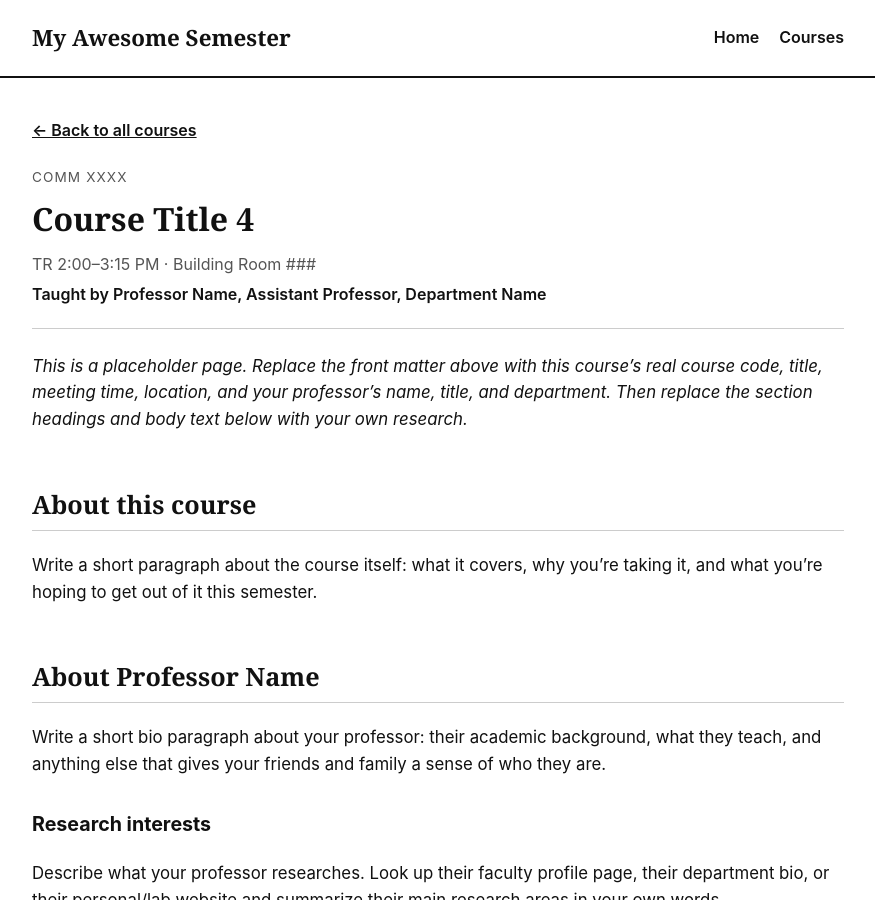
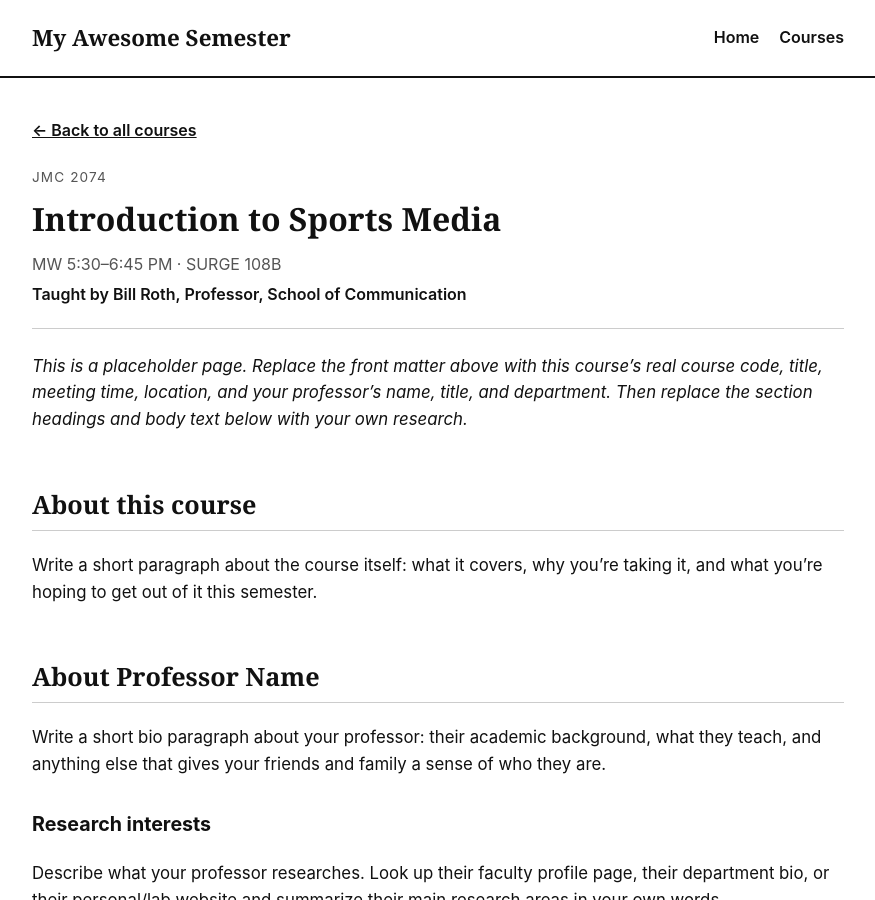
Before and after one commit to Jacobw23-Coder/myawesomesemester, a Jekyll site: the page built from _courses/course-04.md, in a window 1280 px wide and 900 px high. Shown: the whole window, without its empty margins (202-1077 px from the left). Built offline with Jekyll 4.4.1, drawn with Linux system fonts in a browser that asks for light colours.

Commit message:
Update course details for Course 4

```diff
--- a/_courses/course-04.md
+++ b/_courses/course-04.md
@@ -1,12 +1,12 @@
 ---
 course_number: 4
-course_code: "COMM XXXX"
-course_title: "Course Title 4"
-meeting_time: "TR 2:00–3:15 PM"
-location: "Building Room ###"
-instructor_name: "Professor Name"
-instructor_title: "Assistant Professor"
-instructor_department: "Department Name"
+course_code: "JMC 2074"
+course_title: "Introduction to Sports Media"
+meeting_time: "MW 5:30–6:45 PM"
+location: "SURGE 108B"
+instructor_name: "Bill Roth"
+instructor_title: "Professor"
+instructor_department: "School of Communication"
 ---
 
 _This is a placeholder page. Replace the front matter above with this course's real
```
